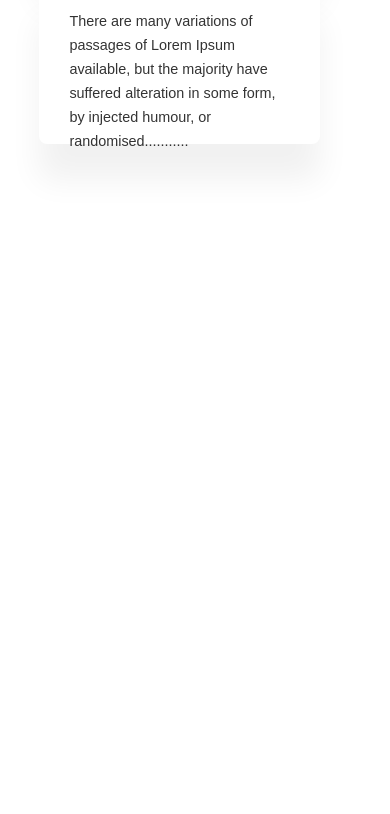
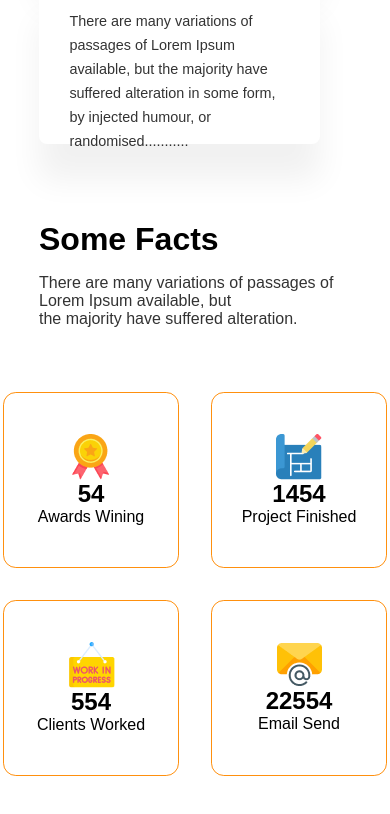
Before and after one commit to Jaber-riyan/Architecture_Project, a plain HTML site: page index.html in a window 390 px wide. Shown: the part 3087-3901 px from the top of the page. Before the commit the page ends 3308 px from the top, so only its background shows below. Drawn offline with Linux system fonts and the light colour scheme.

Commit message:
some facts section and responsive code done

```diff
--- a/index.html
+++ b/index.html
@@ -60,24 +60,44 @@
       <section class="feature-love-enjoy">
         <div class="feature-love-enjoy-text">
           <div class="title-content">
-            <h1><span></span>Features you will <br>love & enjoy</h1>
-            <p>There are many variations of passages of Lorem Ipsum available, but the majority have suffered alteration in some form, by injected humour, <br>or randomised words which don't look even</p>
+            <h1><span></span>Features you will <br />love & enjoy</h1>
+            <p>
+              There are many variations of passages of Lorem Ipsum available,
+              but the majority have suffered alteration in some form, by
+              injected humour, or randomised words which don't look even
+            </p>
           </div>
           <div class="card">
             <h6>Dexktop & Mobile Version</h6>
-            <p>There are many variations of passages of Lorem Ipsum available, but the majority have suffered alteration in some form, by injected humour, or randomised...........</p>
+            <p>
+              There are many variations of passages of Lorem Ipsum available,
+              but the majority have suffered alteration in some form, by
+              injected humour, or randomised...........
+            </p>
           </div>
           <div class="card">
             <h6>Drag & Drop Builder</h6>
-            <p>There are many variations of passages of Lorem Ipsum available, but the majority have suffered alteration in some form, by injected humour, or randomised...........</p>
+            <p>
+              There are many variations of passages of Lorem Ipsum available,
+              but the majority have suffered alteration in some form, by
+              injected humour, or randomised...........
+            </p>
           </div>
           <div class="card">
             <h6>Awesome Modern Design</h6>
-            <p>There are many variations of passages of Lorem Ipsum available, but the majority have suffered alteration in some form, by injected humour, or randomised...........</p>
+            <p>
+              There are many variations of passages of Lorem Ipsum available,
+              but the majority have suffered alteration in some form, by
+              injected humour, or randomised...........
+            </p>
           </div>
           <div class="card">
             <h6>Super Easy to Edit</h6>
-            <p>There are many variations of passages of Lorem Ipsum available, but the majority have suffered alteration in some form, by injected humour, or randomised...........</p>
+            <p>
+              There are many variations of passages of Lorem Ipsum available,
+              but the majority have suffered alteration in some form, by
+              injected humour, or randomised...........
+            </p>
           </div>
         </div>
         <div class="feature-love-enjoy-banner-photo">
@@ -87,22 +107,41 @@
       <!-- features love and enjoy end  -->
 
       <!-- some section facts end  -->
-      <!-- <section class="some-facts">
+      <section class="some-facts">
         <div class="some-facts-text">
           <h1>Some Facts</h1>
           <p>
             There are many variations of passages of Lorem Ipsum available, but
+            <br />
             the majority have suffered alteration.
           </p>
         </div>
         <div class="some-facts-icons">
-          <img src="./images/icons/ribon.png" alt="">
-          <img src="./images/icons/projects.png" alt="">
-          <img src="./images/icons/customers.png" alt="">
-          <img src="./images/icons/email.png" alt="">
+          <div class="some-facts-card">
+            <img src="./images/icons/ribon.png" alt="" />
+            <h1>54</h1>
+            <p>Awards Wining</p>
+          </div>
+          <div class="some-facts-card">
+            <img src="./images/icons/projects.png" alt="" />
+            <h1>1454</h1>
+            <p>Project Finished</p>
+          </div>
+          <div class="some-facts-card">
+            <img src="./images/icons/customers.png" alt="" />
+            <h1>554</h1>
+            <p>Clients Worked</p>
+          </div>
+          <div class="some-facts-card">
+            <img src="./images/icons/email.png" alt="" />
+            <h1>22554</h1>
+            <p>Email Send</p>
+          </div>
         </div>
-      </section> -->
+      </section>
       <!-- some section facts start  -->
+
+
     </main>
     <footer></footer>
   </body>
--- a/style.css
+++ b/style.css
@@ -157,8 +157,8 @@ header {
   height: 40rem;
 }
 .card {
-  width: 36.625rem;
-  height: 8rem;
+  width: 37.625rem;
+  height: 10rem;
   border-radius: 0.5rem;
   box-shadow: 0px 2.25rem 2rem 0px rgba(0, 0, 0, 0.06);
   background: rgb(255, 255, 255);
@@ -201,6 +201,42 @@ header {
   color: rgba(0, 0, 0, 0.8);
 }
 /* feature love enjoy end */
+
+/* some facts  */
+.some-facts {
+  width: 80%;
+  margin: 0 auto;
+  margin-bottom: 6rem;
+}
+.some-facts-text h1 {
+  font-size: 2rem;
+  font-weight: 700;
+  margin-bottom: 1rem;
+}
+.some-facts-text p {
+  font-size: 16px;
+  font-weight: 400;
+  margin-bottom: 4rem;
+  opacity: 0.8;
+}
+.some-facts-card {
+  width: 12rem;
+  height: 12rem;
+  border: 1px solid rgb(255, 144, 14);
+  display: flex;
+  flex-direction: column;
+  justify-content: center;
+  align-items: center;
+  border-radius: 0.8rem;
+}
+.some-facts-icons {
+  display: grid;
+  grid-template-columns: repeat(4, 1fr);
+  justify-content: center;
+  align-items: center;
+  padding: 0rem 2rem;
+}
+/* some facts end */
 /* main section end */
 
 /* media query code for responsive  */
@@ -238,9 +274,8 @@ header {
     margin-bottom: 4rem;
     width: 80%;
   }
-  .title-content h1{
+  .title-content h1 {
     font-size: 2rem;
-
   }
   .card {
     /* margin-left: 1rem; */
@@ -252,9 +287,15 @@ header {
     padding: 0rem 1rem;
   }
   .feature-love-enjoy-banner-photo img {
-
-      width: 25rem;
-      height: 35rem;
-
+    width: 25rem;
+    height: 35rem;
+  }
+  .some-facts-icons {
+    grid-template-columns: repeat(2, 1fr);
+    gap: 2rem;
+  }
+  .some-facts-card {
+    width: 11rem;
+    height: 11rem;
   }
 }
```
